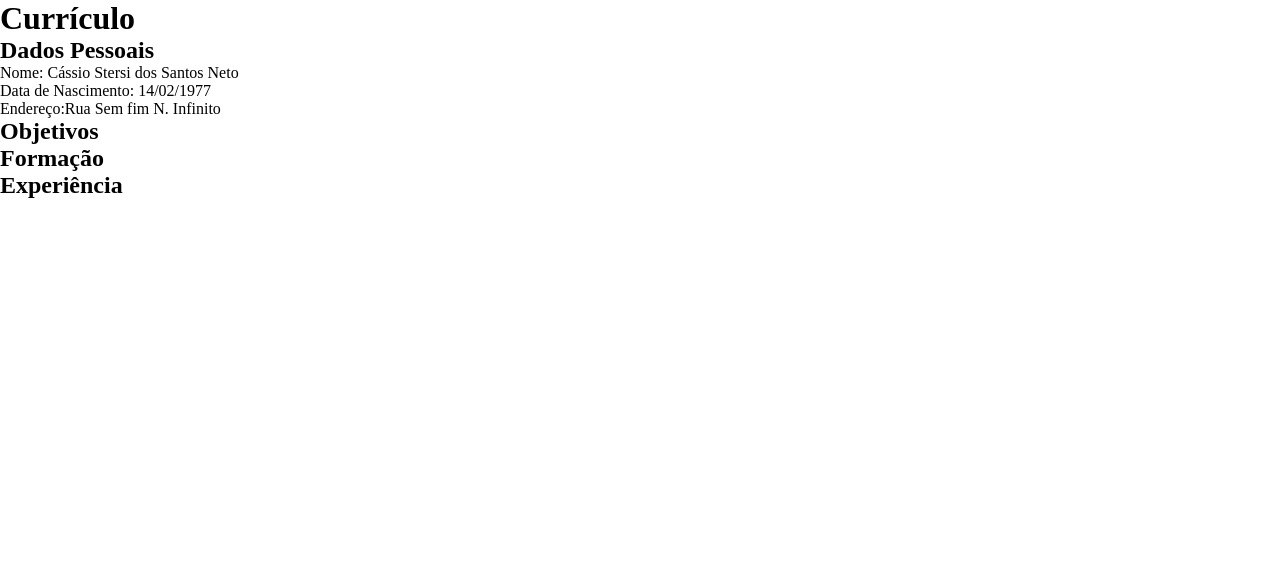
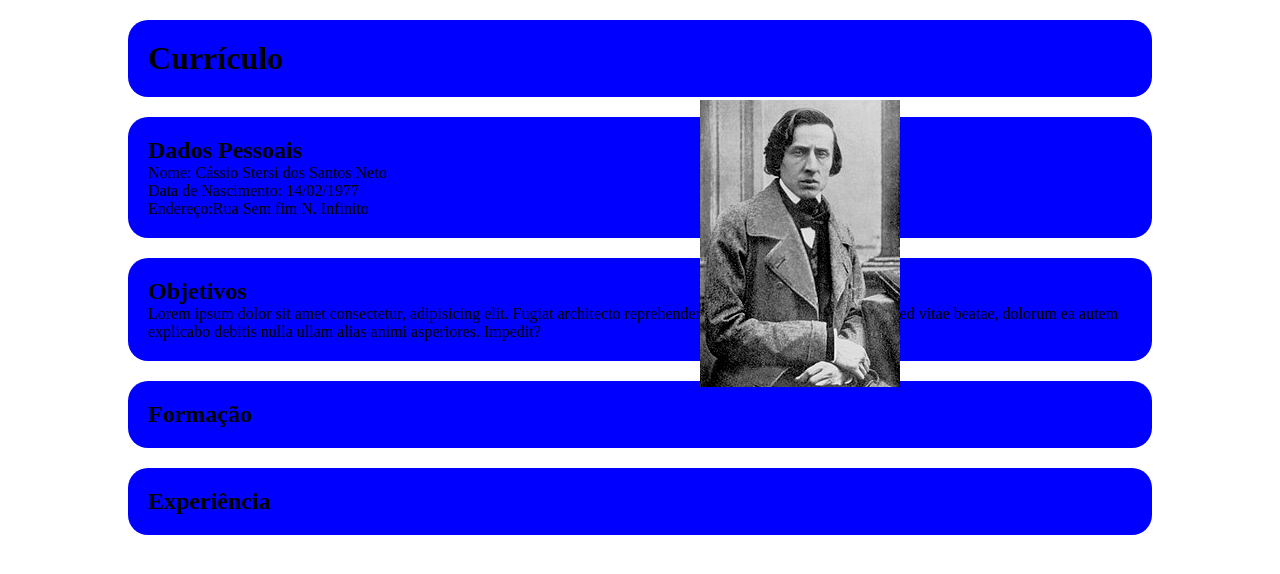
Before and after one commit to fernandot14/DEW2023, a plain HTML site: page outros/position_fixed.html in a window 1280 px wide. Drawn offline with Linux system fonts and the light colour scheme.

Commit message:
oiiiiiiii

```diff
--- a/css/position.css
+++ b/css/position.css
@@ -4,3 +4,16 @@
     padding:0;
     box-sizing: border-box;
 }
+.section
+{
+    width: 80%;
+    background-color:blue ;
+    border-radius: 20px;
+    margin: 20px auto;
+    padding: 20px;
+}
+img{
+    position: absolute;
+    left: 700px;
+    top: 100px;
+}
--- a/outros/position_fixed.html
+++ b/outros/position_fixed.html
@@ -10,6 +10,9 @@
 <body>
     <div id="topo" class="section">
         <h1>Currículo</h1>
+    <div class="img">
+        <img src="../imagens/chopin.jpeg" alt="">
+    </div>
     </div>
     <div id="informacao" class="section">
         <h2>Dados Pessoais</h2>
@@ -19,7 +22,7 @@
     </div>
     <div id="obj" class="section">
         <h2>Objetivos</h2>
-        <p></p>
+        <p>Lorem ipsum dolor sit amet consectetur, adipisicing elit. Fugiat architecto reprehenderit, dicta eaque unde sit harum sed vitae beatae, dolorum ea autem explicabo debitis nulla ullam alias animi asperiores. Impedit?</p>
     </div>
     <div id="formacao" class="section">
         <h2>Formação</h2>
```
